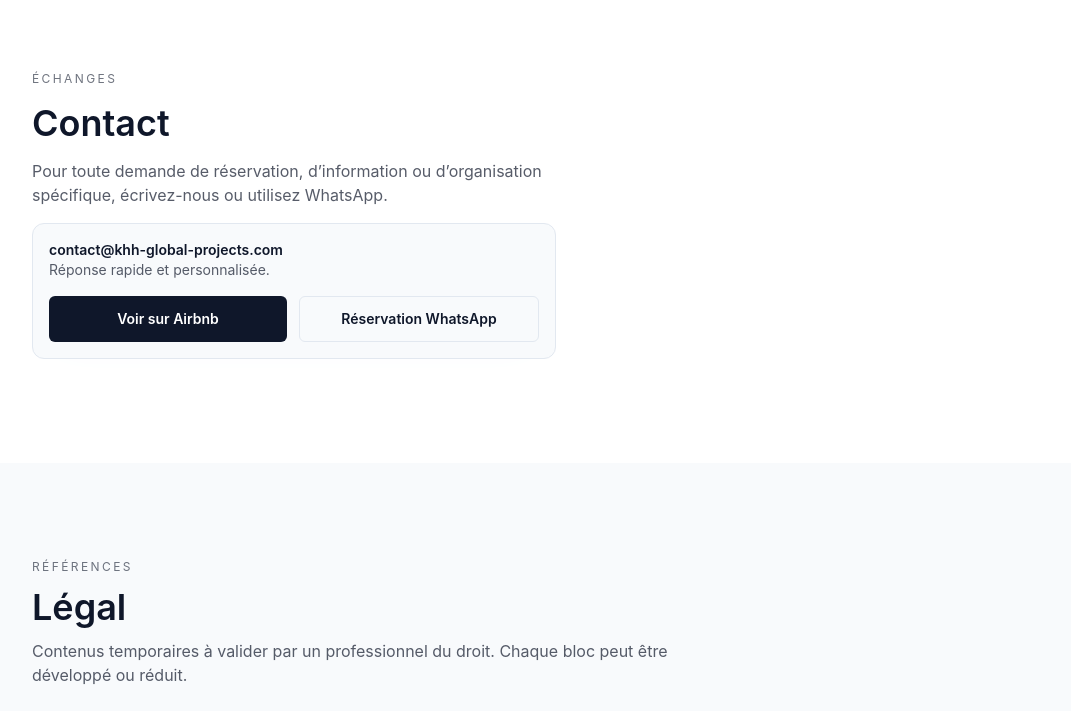
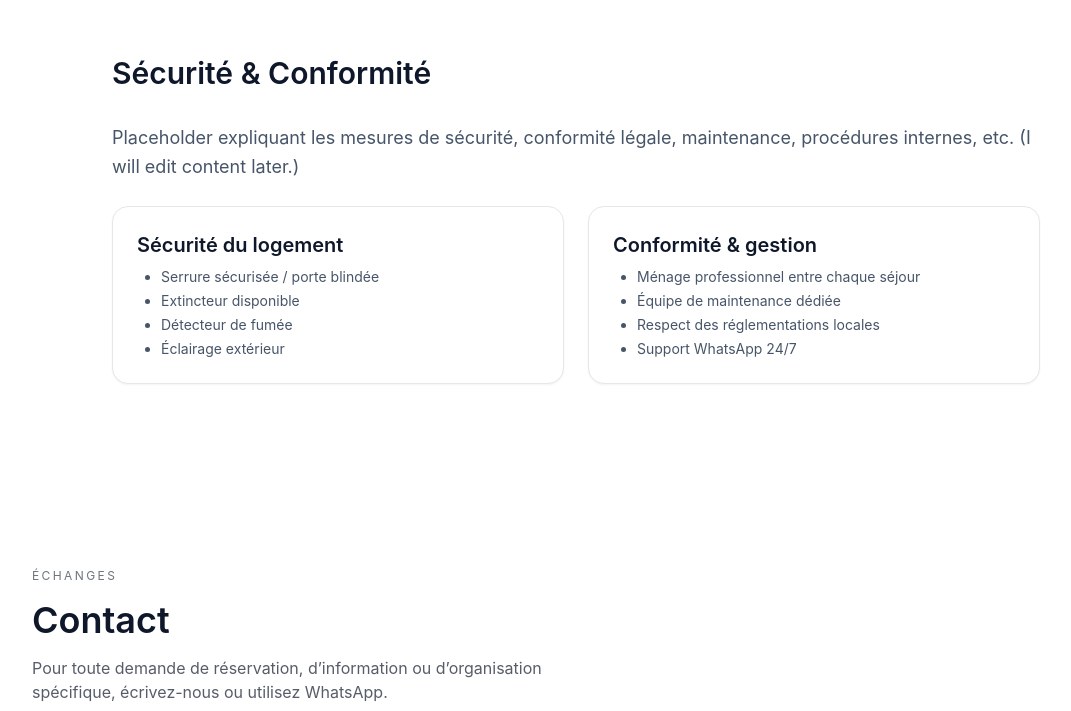
Before and after one commit to parodave/IAMobileHome, a Next.js app: page / in a window 1280 px wide. Shown: the part 3129-3840 px from the top of the page, without its empty margins (64-1135 px from the left). Built offline with nearby package versions, Linux system fonts and the light colour scheme.

Commit message:
Add security and compliance section

```diff
--- a/app/page.tsx
+++ b/app/page.tsx
@@ -7,6 +7,7 @@ import { ApartmentsSection } from '../components/sections/ApartmentsSection';
 import { HouseRulesSection } from '../components/sections/HouseRulesSection';
 import { ContactSection } from '../components/sections/ContactSection';
 import { LegalSection } from '../components/sections/LegalSection';
+import SecuritySection from '@/components/sections/SecuritySection';
 
 export default function HomePage() {
   return (
@@ -17,6 +18,7 @@ export default function HomePage() {
         <ApartmentsSection />
         <AboutHostSection />
         <HouseRulesSection />
+        <SecuritySection />
         <ContactSection />
         <LegalSection />
       </main>
--- /dev/null
+++ b/components/sections/SecuritySection.tsx
@@ -0,0 +1,36 @@
+// components/sections/SecuritySection.tsx
+"use client";
+
+export default function SecuritySection() {
+  return (
+    <section id="security" className="w-full py-20 px-6 md:px-12 max-w-5xl mx-auto">
+      <h2 className="text-3xl font-semibold mb-8">Sécurité & Conformité</h2>
+
+      <p className="text-lg text-slate-600 leading-relaxed mb-6">
+        Placeholder expliquant les mesures de sécurité, conformité légale, maintenance, procédures internes, etc. (I will edit content later.)
+      </p>
+
+      <div className="grid grid-cols-1 md:grid-cols-2 gap-6">
+        <div className="p-6 border rounded-2xl bg-white shadow-sm">
+          <h3 className="text-xl font-semibold mb-2">Sécurité du logement</h3>
+          <ul className="list-disc pl-6 text-slate-600 text-sm space-y-1">
+            <li>Serrure sécurisée / porte blindée</li>
+            <li>Extincteur disponible</li>
+            <li>Détecteur de fumée</li>
+            <li>Éclairage extérieur</li>
+          </ul>
+        </div>
+
+        <div className="p-6 border rounded-2xl bg-white shadow-sm">
+          <h3 className="text-xl font-semibold mb-2">Conformité & gestion</h3>
+          <ul className="list-disc pl-6 text-slate-600 text-sm space-y-1">
+            <li>Ménage professionnel entre chaque séjour</li>
+            <li>Équipe de maintenance dédiée</li>
+            <li>Respect des réglementations locales</li>
+            <li>Support WhatsApp 24/7</li>
+          </ul>
+        </div>
+      </div>
+    </section>
+  );
+}
```
